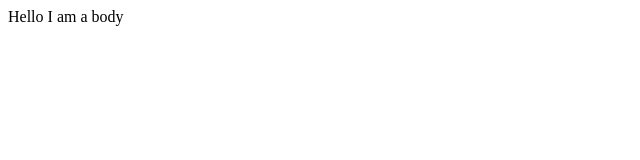
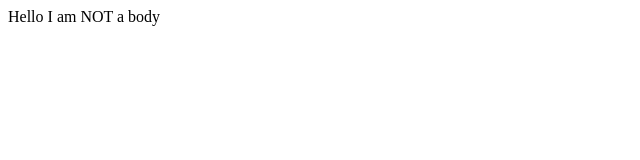
Before and after one commit to some-guys-stuff/some-guys-stuff.github.io, a plain HTML site: page index.html in a window 1280 px wide. Shown: the full height of the page, 0-640 px from the left. Drawn offline with Linux system fonts and the light colour scheme.

Commit message:
addded not

```diff
--- a/index.html
+++ b/index.html
@@ -3,9 +3,9 @@
 <head>
     <meta charset="UTF-8">
     <meta name="viewport" content="width=device-width, initial-scale=1.0">
-    <title>Hello I am a title</title>
+    <title>Hello I am NOT a title</title>
 </head>
 <body>
-    Hello I am a body
+    Hello I am NOT a body
 </body>
 </html>
```
